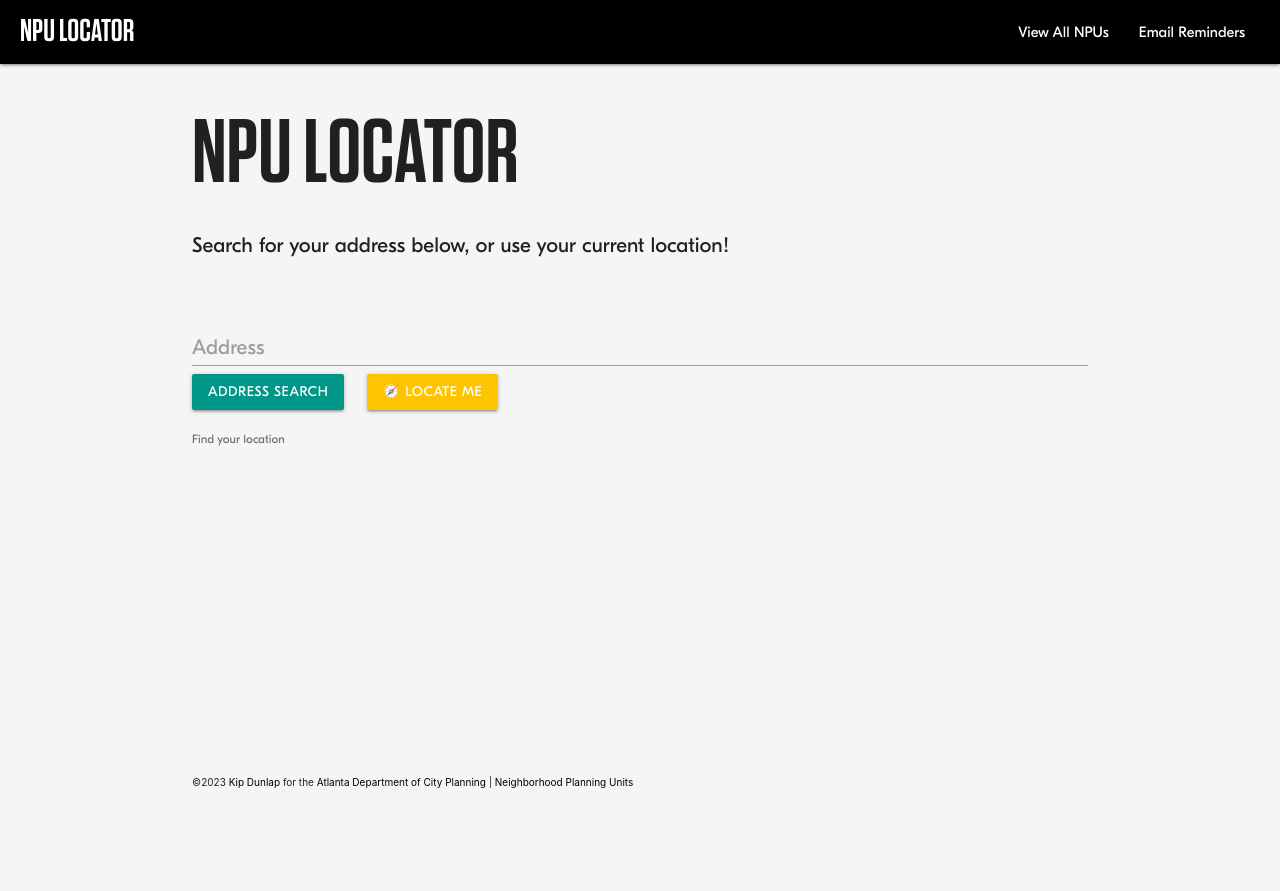
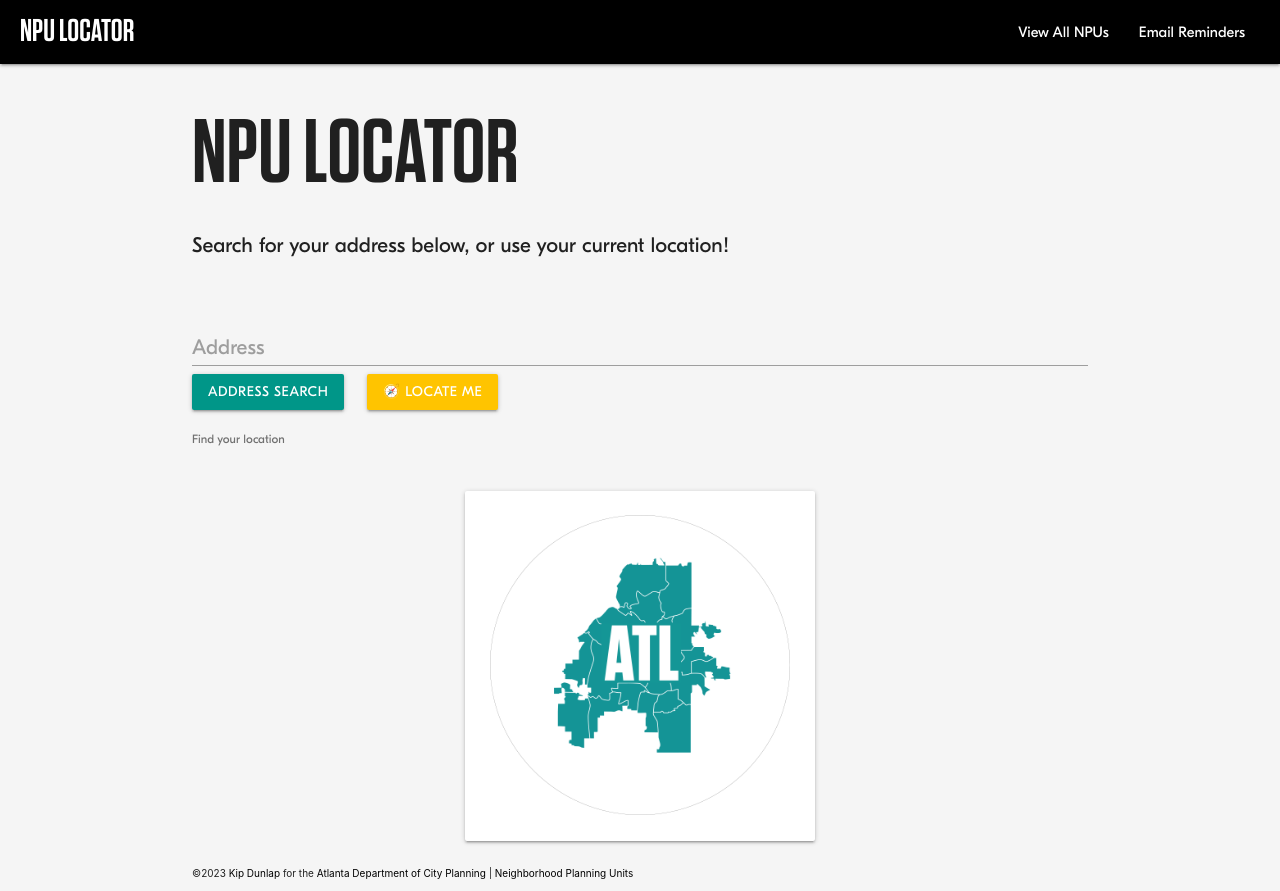
Before and after one commit to UrbaneD0ge/NPU-Cards-svelte, a SvelteKit app: page / in a window 1280 px wide. Before the commit the page ends 800 px from the top, so only its background shows below. Built offline with nearby package versions, Linux system fonts and the light colour scheme.

Commit message:
simple replace

```diff
--- a/src/routes/Search.svelte
+++ b/src/routes/Search.svelte
@@ -82,6 +82,7 @@
           let npu = data.features[0].attributes.NAME;
           results.innerText = npu;
           npuCard.removeAttribute('hidden');
+          npuCardBack.setAttribute('hidden', true);
           npuLink.href = `/${npu}`;
         } catch {
           results.innerText = '🤔';
@@ -125,17 +126,29 @@
     </div>
   </form>
 
-  <div id="npuCard" class="center-align" hidden>
+  <div id="npuCardBack" class="center-align">
     <div class="cardParent">
       <!-- svelte-ignore a11y-click-events-have-key-events -->
       <div class="card">
         <div class="card-content center-align">
-          <h3>YOUR NPU IS:</h3>
-          <a id="npuLink">
-            <h1 id="results">Not found!</h1>
-          </a>
-          <br />
+          <img alt="Atlanta NPU logo" src="./map_logo.png" width="300px" />
         </div>
+      </div>
+    </div>
+  </div>
+</div>
+
+<div id="npuCard" class="center-align" hidden>
+  <div class="cardParent">
+    <!-- svelte-ignore a11y-click-events-have-key-events -->
+    <div class="card">
+      <div class="card-content center-align">
+        <h3>YOUR NPU IS:</h3>
+        <a id="npuLink">
+          <!-- svelte-ignore a11y-missing-content -->
+          <h1 id="results" />
+        </a>
+        <br />
       </div>
     </div>
   </div>
```
Also changed, not shown: static/map_logo.png (added).
